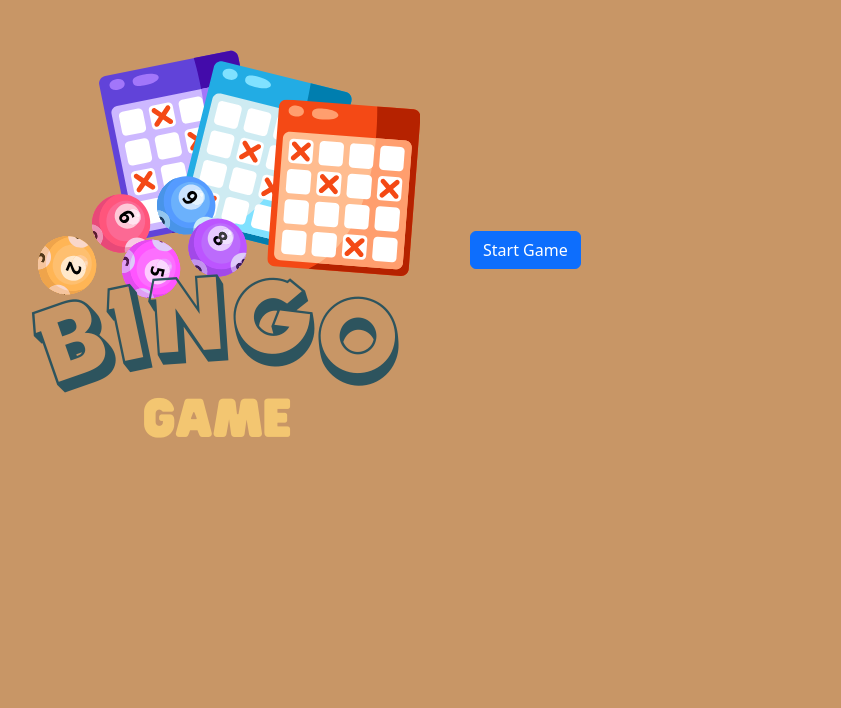
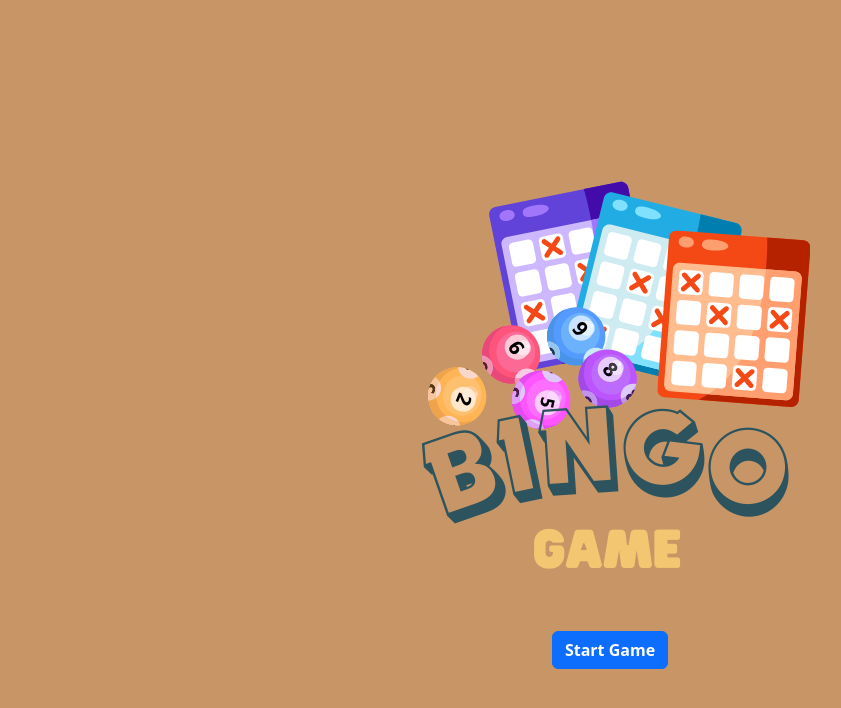
Before and after one commit to fambaridz/umbradigital-bingogame, a React (Create React App) app: page / in a window 1280 px wide. Shown: the top 708 px of the page, without its empty margins (30-871 px from the left). Built offline with nearby package versions, Linux system fonts and the light colour scheme.

Commit message:
chore: adjusted imports

```diff
--- a/src/components/Card.js
+++ b/src/components/Card.js
@@ -24,7 +24,7 @@ class Card extends Component {
 
   fetchBingoCardData() {
     // Fetch data from your backend API
-    fetch('http://localhost:8000/index.php', {
+    fetch('http://localhost:8000/bingoCard.php', {
       method: 'POST',
     })
       .then(response => response.json())
--- a/src/components/Header.js
+++ b/src/components/Header.js
@@ -1,7 +1,7 @@
 import React from "react";
 import "./Header.css"
 
-const Input = ({ symbol }) => {
+const Header = ({ symbol }) => {
   return (
     <div className="Header">
       <h2>{symbol}</h2>
@@ -9,4 +9,4 @@ const Input = ({ symbol }) => {
   );
 };
 
-export default Input;
+export default Header;
--- a/src/pages/Game.js
+++ b/src/pages/Game.js
@@ -1,14 +1,22 @@
 import React from 'react';
 import Card from '../components/Card';
+import Caller from '../components/Caller';
+import './Game.css';
+import { Button } from 'react-bootstrap';
 import { Link } from 'react-router-dom';
 
 const Game = () => {
   return (
     <div className="Game">
-      <Card />
-      <Link to="/">
-        <button className="btn btn-secondary mt-3">Go Back</button>
-      </Link>
+      <div className="CardCallerRow">
+        <Card />
+        <Caller />
+      </div>
+      <div className="ButtonContainer">
+        <Link to="/">
+          <Button className="returnButton" variant="secondary">Return</Button>
+        </Link>
+      </div>
     </div>
   );
 };
--- a/src/pages/Home.js
+++ b/src/pages/Home.js
@@ -1,14 +1,28 @@
-import React from 'react';
-import '../App.css';
-import { Link } from 'react-router-dom';
+import React, { useState } from 'react';
+import './Home.css';
+import { Button } from 'react-bootstrap';
+import { useNavigate } from 'react-router-dom';
 
 const Home = () => {
+  const [loading, setLoading] = useState(false);
+  const navigate = useNavigate();
+
+  const handleStartGame = () => {
+    setLoading(true);
+
+    setTimeout(() => {
+      setLoading(false);
+
+      navigate('/play');
+    }, 1400);
+  };
+
   return (
     <div className="Home">
       <img src="bingo logo.png" alt="Bingo Game" />
-      <Link to="/play">
-        <button className="btn btn-primary">Start Game</button>
-      </Link>
+      <Button className="startButton" variant="primary" onClick={handleStartGame} disabled={loading}>
+        {loading ? 'Loading...' : 'Start Game'}
+      </Button>
     </div>
   );
 };
```
